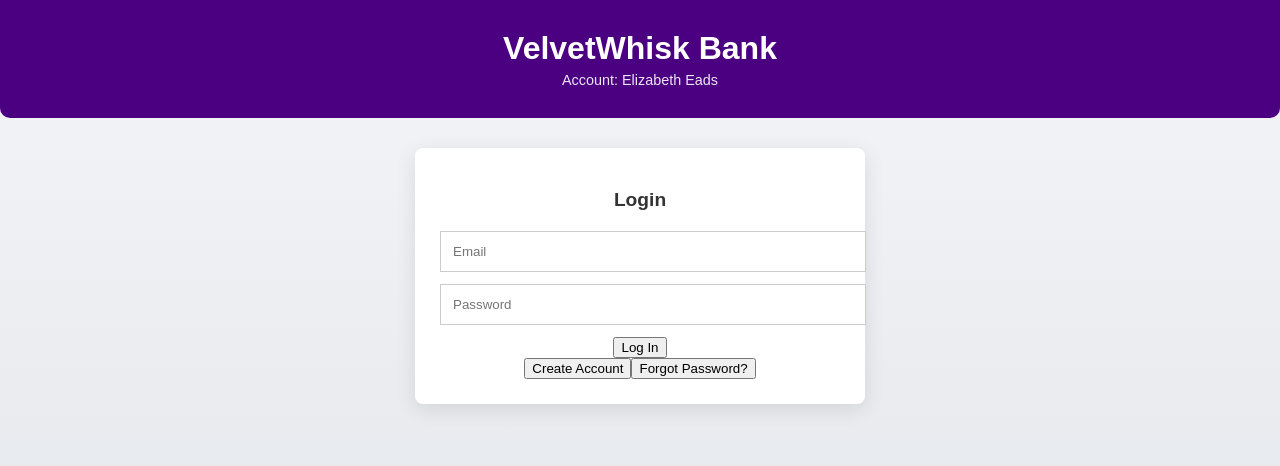
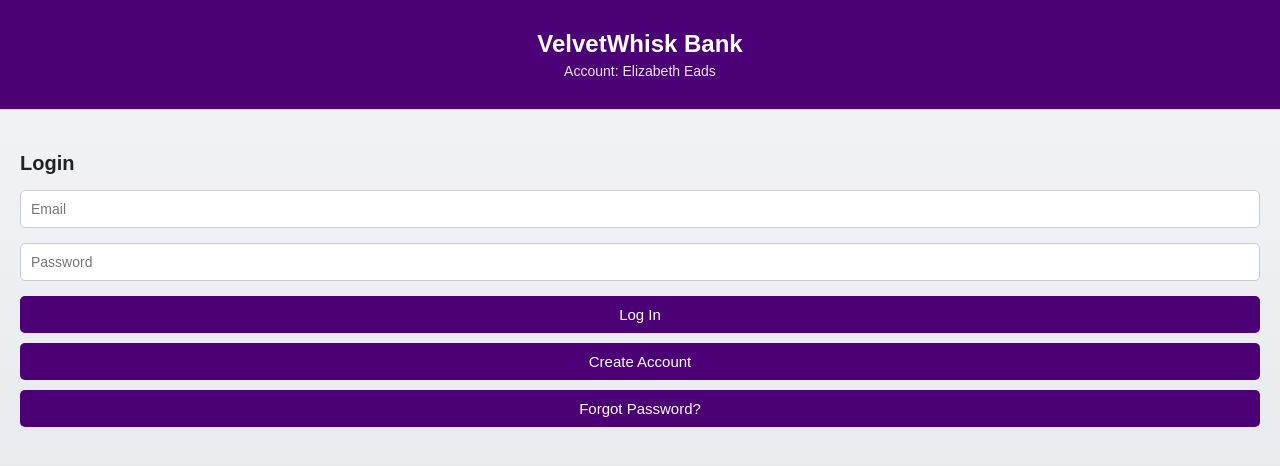
Before and after one commit to ajitunla/velvetwhisk-bank, a React (Vite) app: page / in a window 1280 px wide. Shown: the top 466 px of the page. Built offline with nearby package versions, Linux system fonts and the light colour scheme.

Commit message:
Restore banking UI design

```diff
--- a/src/App.css
+++ b/src/App.css
@@ -1,46 +1,104 @@
+/* App.css */
+
 body {
   margin: 0;
   font-family: 'Segoe UI', Tahoma, Geneva, Verdana, sans-serif;
-  background-color: #f8f9fb;
+  background-color: #f4f6f9;
+  color: #333;
+}
+
+.app-container {
+  max-width: 400px;
+  margin: 60px auto;
+  background: #fff;
+  border-radius: 8px;
+  box-shadow: 0 8px 20px rgba(0, 0, 0, 0.08);
+  overflow: hidden;
 }
 
 .app-header {
-  background-color: #4B0082;
+  background-color: #4b0076;
   color: white;
-  padding: 30px 0;
-  border-radius: 0 0 10px 10px;
+  padding: 30px 20px;
   text-align: center;
+  border-bottom: 1px solid #ddd;
 }
 
 .app-header h1 {
   margin: 0;
-  font-size: 2rem;
+  font-size: 24px;
 }
 
 .app-header p {
   margin: 5px 0 0;
-  font-size: 0.9rem;
+  font-size: 14px;
   opacity: 0.9;
 }
 
-.login-box {
-  background: white;
-  max-width: 400px;
-  margin: 30px auto;
-  padding: 25px;
-  border-radius: 8px;
-  box-shadow: 0 5px 20px rgba(0,0,0,0.1);
-  text-align: center;
+.login-box, .transfer-box {
+  padding: 25px 20px;
 }
 
-.login-box h2 {
-  margin-bottom: 20px;
-  font-size: 1.2rem;
-  color: #333;
+.login-box h2, .transfer-box h2 {
+  margin-bottom: 15px;
+  font-size: 20px;
+  color: #222;
 }
 
-.login-box input {
+label {
+  display: block;
+  margin: 10px 0 5px;
+  font-weight: 600;
+  font-size: 14px;
+}
+
+input {
   width: 100%;
-  padding: 12px;
-  margin-bottom: 12px;
-  border: 1px solid #ccc
+  padding: 10px;
+  font-size: 14px;
+  border: 1px solid #ccc;
+  border-radius: 5px;
+  box-sizing: border-box;
+  margin-bottom: 15px;
+}
+
+button {
+  width: 100%;
+  padding: 10px;
+  background-color: #4b0076;
+  color: white;
+  border: none;
+  border-radius: 5px;
+  font-size: 15px;
+  cursor: pointer;
+  margin-bottom: 10px;
+  transition: background-color 0.2s;
+}
+
+button:hover {
+  background-color: #360054;
+}
+
+.secondary-button {
+  background-color: #f0f0f0;
+  color: #444;
+}
+
+.secondary-button:hover {
+  background-color: #e0e0e0;
+}
+
+.transactions {
+  padding: 20px;
+  border-top: 1px solid #eee;
+}
+
+.transactions h3 {
+  margin-bottom: 10px;
+  font-size: 18px;
+}
+
+.transaction-item {
+  background: #f9f9f9;
+  padding: 10px 12px;
+  border-radius
```
